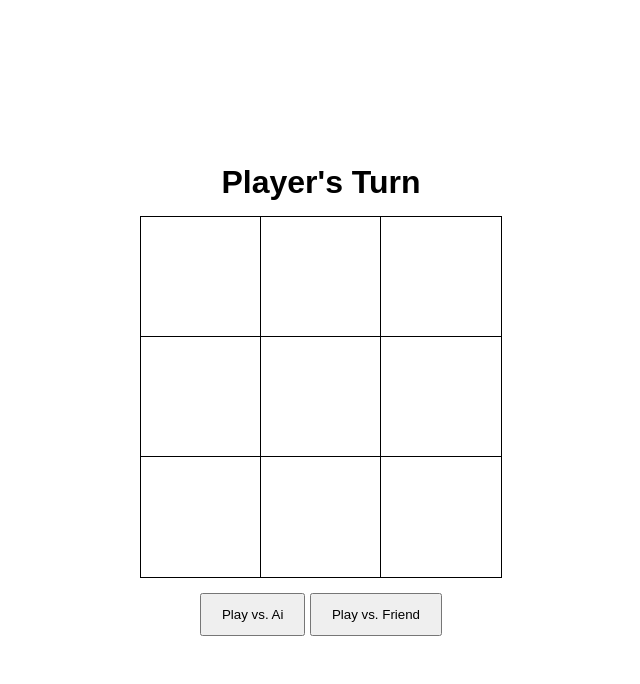
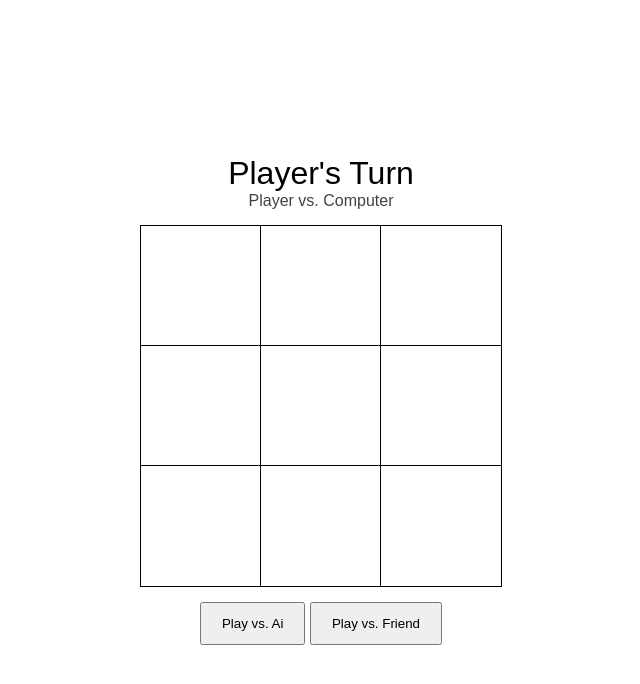
Before and after one commit to jamalvw/tictactoe, a plain HTML site: page index.html in a window 1280 px wide. Both pictures are taken after a click on the button "Play vs. Ai". Shown: the whole page, without its empty margins (319-959 px from the left). Drawn offline with Linux system fonts and the light colour scheme.

Commit message:
Add player list under state text

```diff
--- a/game.js
+++ b/game.js
@@ -157,6 +157,8 @@ const gameFactory = () =>
 
 	const getStateHtml = () => document.querySelector('.state');
 
+	const getPlayersHtml = () => document.querySelector('.players');
+
 	const updateDisplay = () =>
 	{
 		const player = currentPlayer();
@@ -173,6 +175,8 @@ const gameFactory = () =>
 				getStateHtml().textContent = `It's a draw!`;
 				break;
 		}
+
+		getPlayersHtml().textContent = players.map((p) => p.name).join(' vs. ');
 
 		// Loop through each HTML item in the gameboard
 		for (const htmlItem of gameboard.getAllItemHtmls())
--- a/index.html
+++ b/index.html
@@ -9,7 +9,10 @@
 </head>
 <body>
 	<div class="container">
-		<h1 class="state">Tic-Tac-Toe</h1>
+		<div class="info">
+			<h1 class="state">Tic-Tac-Toe</h1>
+			<h2 class="players">created by vincevaris</h2>
+		</div>
 		<div class="board">
 			<div class="board__item" data-x="0" data-y="0"></div>
 			<div class="board__item" data-x="1" data-y="0"></div>
--- a/stylesheet.css
+++ b/stylesheet.css
@@ -22,6 +22,23 @@ button
 	justify-content: center;
 	flex-direction: column;
 	gap: 16px;
+}
+
+.info
+{
+	text-align: center;
+}
+
+.state
+{
+	font-weight: normal;
+}
+
+.players
+{
+	font-weight: normal;
+	font-size: 16px;
+	color: #424242;
 }
 
 .board
```
